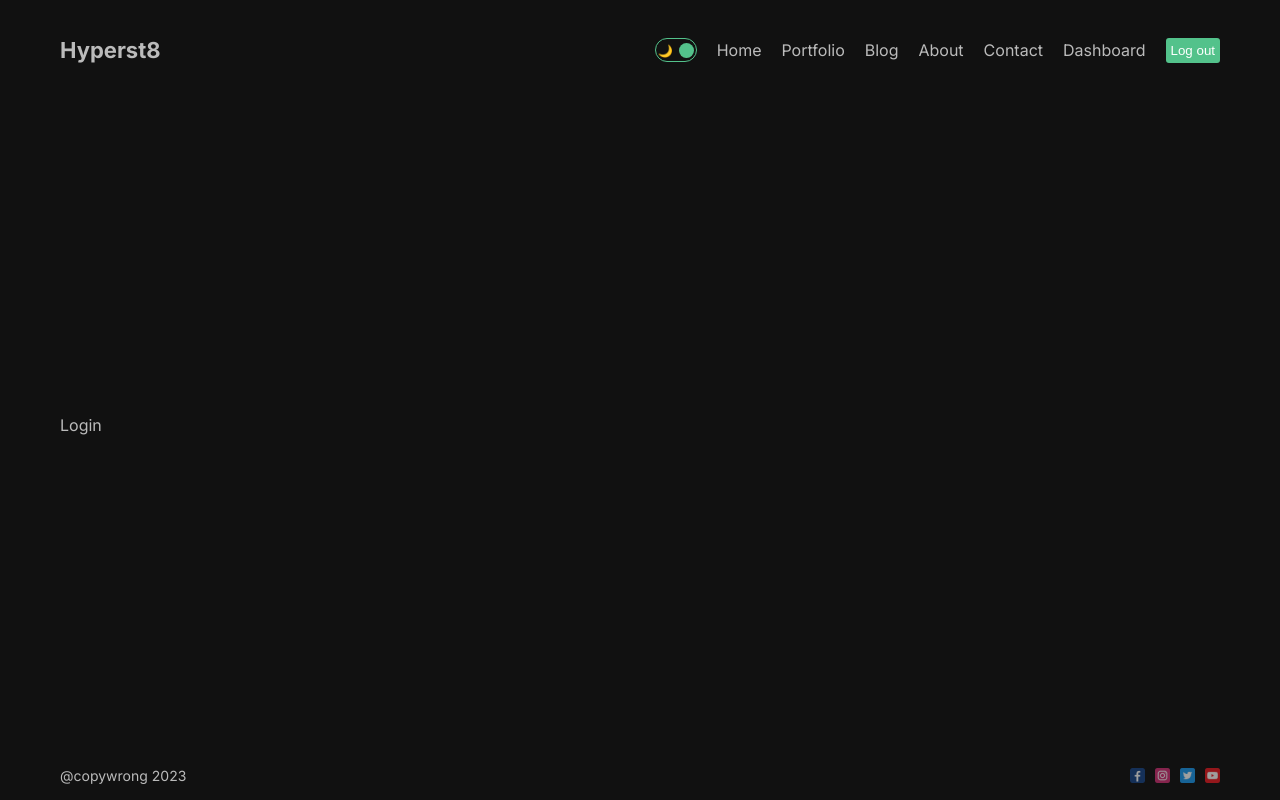
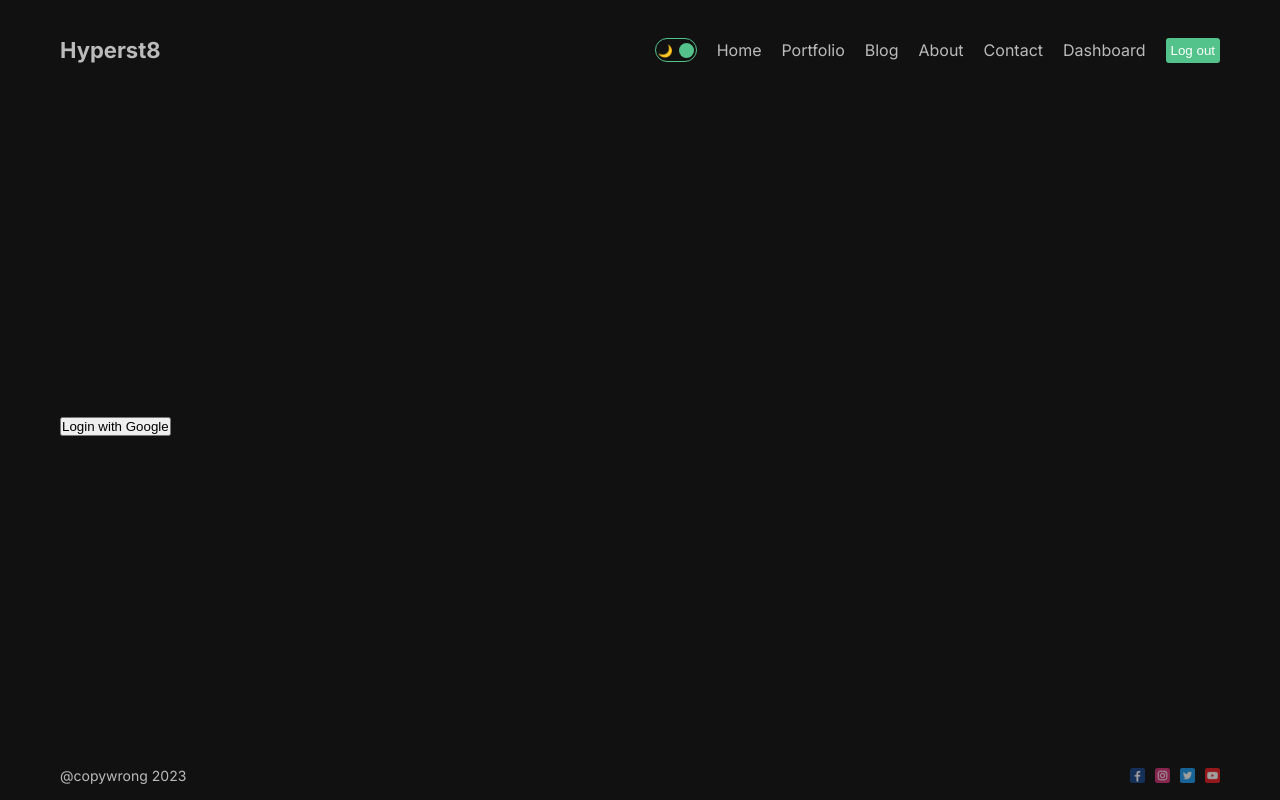
Before and after one commit to hyperst8/next-fullstack-blog, a Next.js app: page /dashboard/login in a window 1280 px wide. Built offline with nearby package versions, Linux system fonts and the light colour scheme.

Commit message:
Add Google provider to handle signIn

```diff
--- a/src/app/dashboard/(auth)/login/page.jsx
+++ b/src/app/dashboard/(auth)/login/page.jsx
@@ -1,7 +1,14 @@
+"use client";
 import React from "react";
 
+import { signIn } from "next-auth/react";
+
 const Login = () => {
-  return <div>Login</div>;
+  return (
+    <div>
+      <button onClick={() => signIn("google")}>Login with Google</button>
+    </div>
+  );
 };
 
 export default Login;
--- a/src/app/layout.tsx
+++ b/src/app/layout.tsx
@@ -1,5 +1,6 @@
 import Navbar from "@/components/navbar/Navbar";
 import Footer from "@/components/footer/Footer";
+import AuthProvider from "@/components/AuthProvider/AuthProvider";
 import "./globals.css";
 import type { Metadata } from "next";
 import { Inter } from "next/font/google";
@@ -21,11 +22,13 @@
     <html lang="en">
       <body className={inter.className}>
         <ThemeProvider>
-          <div className="container">
-            <Navbar />
-            {children}
-            <Footer />
-          </div>
+          <AuthProvider>
+            <div className="container">
+              <Navbar />
+              {children}
+              <Footer />
+            </div>
+          </AuthProvider>
         </ThemeProvider>
       </body>
     </html>
--- /dev/null
+++ b/src/components/AuthProvider/AuthProvider.jsx
@@ -0,0 +1,9 @@
+"use client";
+import React from "react";
+import { SessionProvider } from "next-auth/react";
+
+const AuthProvider = ({ children }) => {
+  return <SessionProvider>{children}</SessionProvider>;
+};
+
+export default AuthProvider;
```
Also changed, not shown: src/app/api/auth/[...nextauth]/route.js (added, +13 -0 lines), src/app/dashboard/page.jsx (+5 -3 lines).
